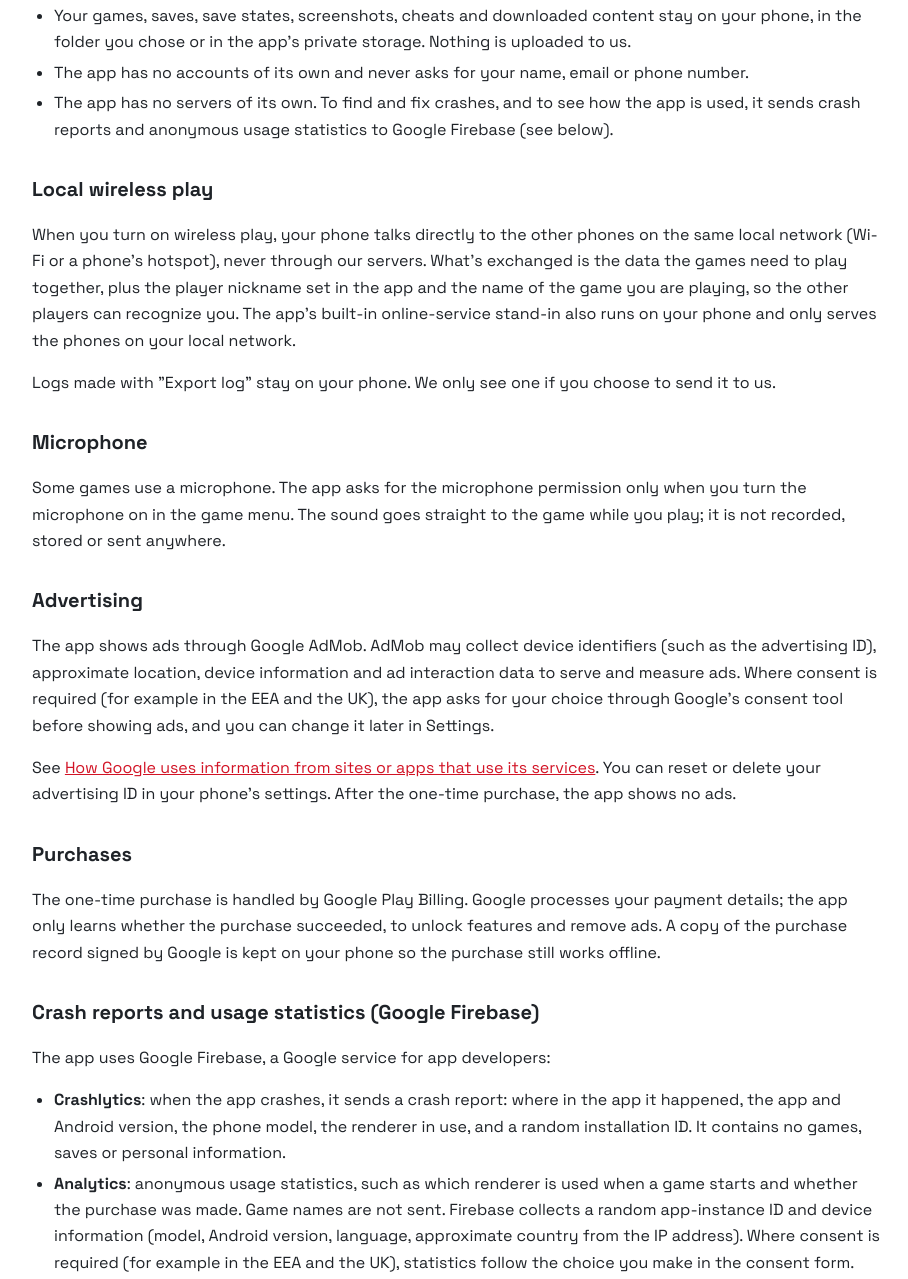
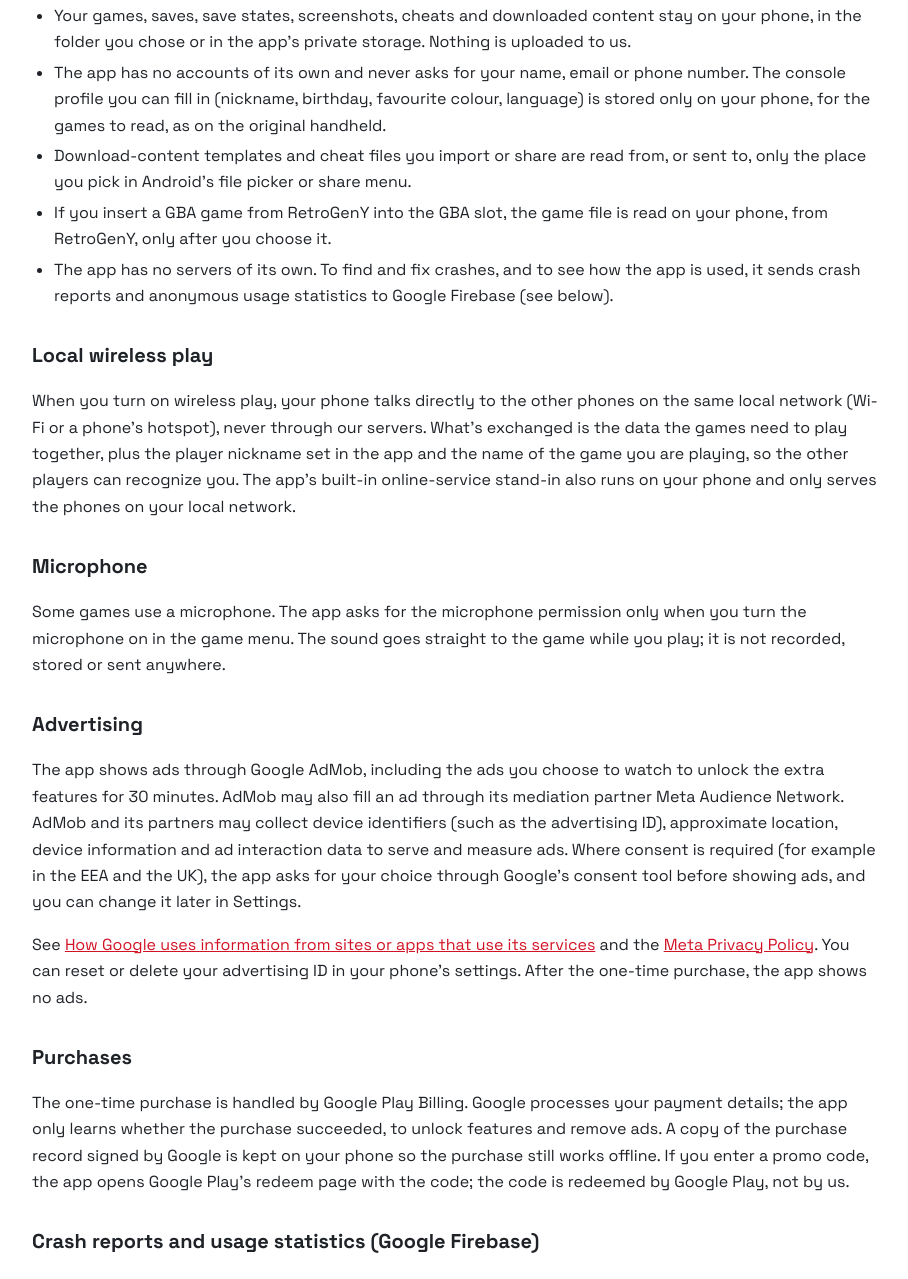
Before and after one commit to CarloDSEmulator/carlodsemulator.github.io, a plain HTML site: page privacy.html in a window 1280 px wide. Shown: the part 284-1563 px from the top of the page, without its empty margins (184-1092 px from the left). Drawn offline with Linux system fonts and the light colour scheme.

Commit message:
Privacy policy for 1.0: rewarded ads, Meta mediation, promo codes, console profile, templates, GBA slot; app-ads.txt
Co-Authored-By: Claude Opus 5.5 <noreply@anthropic.com>
Claude-Session: https://claude.ai/code/session_01EYGfRx1eNJT9xL9T1jfh5p

```diff
--- a/privacy.html
+++ b/privacy.html
@@ -25,23 +25,24 @@
 <h2>The app itself collects no personal information</h2>
 <ul>
   <li>Your games, saves, save states, screenshots, cheats and downloaded content stay on your phone, in the folder you chose or in the app's private storage. Nothing is uploaded to us.</li>
-  <li>The app has no accounts of its own and never asks for your name, email or phone number.</li>
+  <li>The app has no accounts of its own and never asks for your name, email or phone number. The console profile you can fill in (nickname, birthday, favourite colour, language) is stored only on your phone, for the games to read, as on the original handheld.</li>
+  <li>Download-content templates and cheat files you import or share are read from, or sent to, only the place you pick in Android's file picker or share menu.</li>
+  <li>If you insert a GBA game from RetroGenY into the GBA slot, the game file is read on your phone, from RetroGenY, only after you choose it.</li>
   <li>The app has no servers of its own. To find and fix crashes, and to see how the app is used, it sends crash reports and anonymous usage statistics to Google Firebase (see below).</li>
 </ul>
 
 <h2>Local wireless play</h2>
 <p>When you turn on wireless play, your phone talks directly to the other phones on the same local network (Wi-Fi or a phone's hotspot), never through our servers. What's exchanged is the data the games need to play together, plus the player nickname set in the app and the name of the game you are playing, so the other players can recognize you. The app's built-in online-service stand-in also runs on your phone and only serves the phones on your local network.</p>
-<p>Logs made with "Export log" stay on your phone. We only see one if you choose to send it to us.</p>
 
 <h2>Microphone</h2>
 <p>Some games use a microphone. The app asks for the microphone permission only when you turn the microphone on in the game menu. The sound goes straight to the game while you play; it is not recorded, stored or sent anywhere.</p>
 
 <h2>Advertising</h2>
-<p>The app shows ads through Google AdMob. AdMob may collect device identifiers (such as the advertising ID), approximate location, device information and ad interaction data to serve and measure ads. Where consent is required (for example in the EEA and the UK), the app asks for your choice through Google's consent tool before showing ads, and you can change it later in Settings.</p>
-<p>See <a href="https://policies.google.com/technologies/partner-sites">How Google uses information from sites or apps that use its services</a>. You can reset or delete your advertising ID in your phone's settings. After the one-time purchase, the app shows no ads.</p>
+<p>The app shows ads through Google AdMob, including the ads you choose to watch to unlock the extra features for 30 minutes. AdMob may also fill an ad through its mediation partner Meta Audience Network. AdMob and its partners may collect device identifiers (such as the advertising ID), approximate location, device information and ad interaction data to serve and measure ads. Where consent is required (for example in the EEA and the UK), the app asks for your choice through Google's consent tool before showing ads, and you can change it later in Settings.</p>
+<p>See <a href="https://policies.google.com/technologies/partner-sites">How Google uses information from sites or apps that use its services</a> and the <a href="https://www.facebook.com/privacy/policy/">Meta Privacy Policy</a>. You can reset or delete your advertising ID in your phone's settings. After the one-time purchase, the app shows no ads.</p>
 
 <h2>Purchases</h2>
-<p>The one-time purchase is handled by Google Play Billing. Google processes your payment details; the app only learns whether the purchase succeeded, to unlock features and remove ads. A copy of the purchase record signed by Google is kept on your phone so the purchase still works offline.</p>
+<p>The one-time purchase is handled by Google Play Billing. Google processes your payment details; the app only learns whether the purchase succeeded, to unlock features and remove ads. A copy of the purchase record signed by Google is kept on your phone so the purchase still works offline. If you enter a promo code, the app opens Google Play's redeem page with the code; the code is redeemed by Google Play, not by us.</p>
 
 <h2>Crash reports and usage statistics (Google Firebase)</h2>
 <p>The app uses Google Firebase, a Google service for app developers:</p>
```
Also changed, not shown: zh/privacy.html (+6 -5 lines), app-ads.txt (added).
